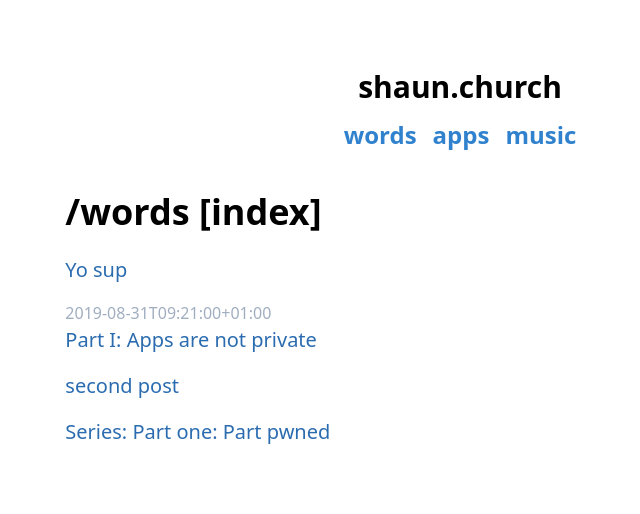
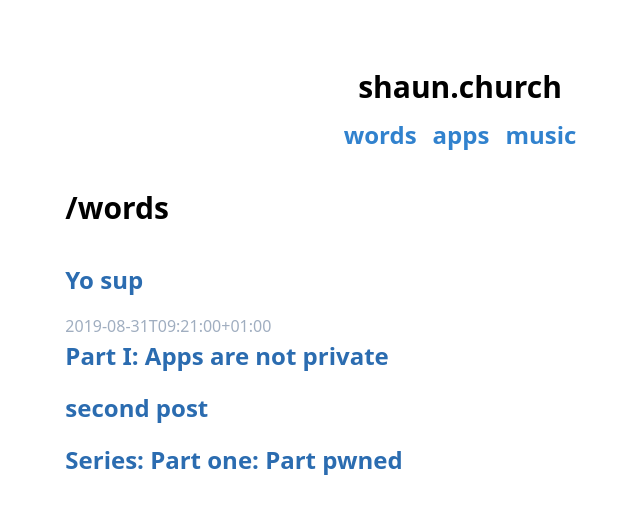
Before and after one commit to NorfolkDev/norfolkdevelopers-website, a Next.js app: page /words in a window 1280 px wide. Shown: the top 514 px of the page, without its empty margins (180-820 px from the left). Built offline with nearby package versions, Linux system fonts and the light colour scheme.

Commit message:
Adjust /words styles

```diff
--- a/src/pages/words/index.tsx
+++ b/src/pages/words/index.tsx
@@ -2,16 +2,17 @@ import Link from "next/link";
 import Layout from "../../components/layout/Layout";
 
 function WordsRoute({ posts }) {
+  // console.log(posts);
   return (
     <Layout>
-      <h1 className="inset mt-8 text-4xl font-extrabold ">/words [index]</h1>
+      <h1 className="inset mt-8 text-3xl font-extrabold pb-4">/words</h1>
       <main className="inset mt-4">
         <ul>
           {posts.map(post => (
             <li key={post.path} className="mb-4">
               <span className="block text-base text-gray-500">{post.date}</span>
               <Link href={post.path || "/"}>
-                <a className="text-blue-700 hover:text-blue-400">
+                <a className="text-2xl font-semibold text-blue-700 hover:text-blue-400">
                   {post.title}
                 </a>
               </Link>
```
